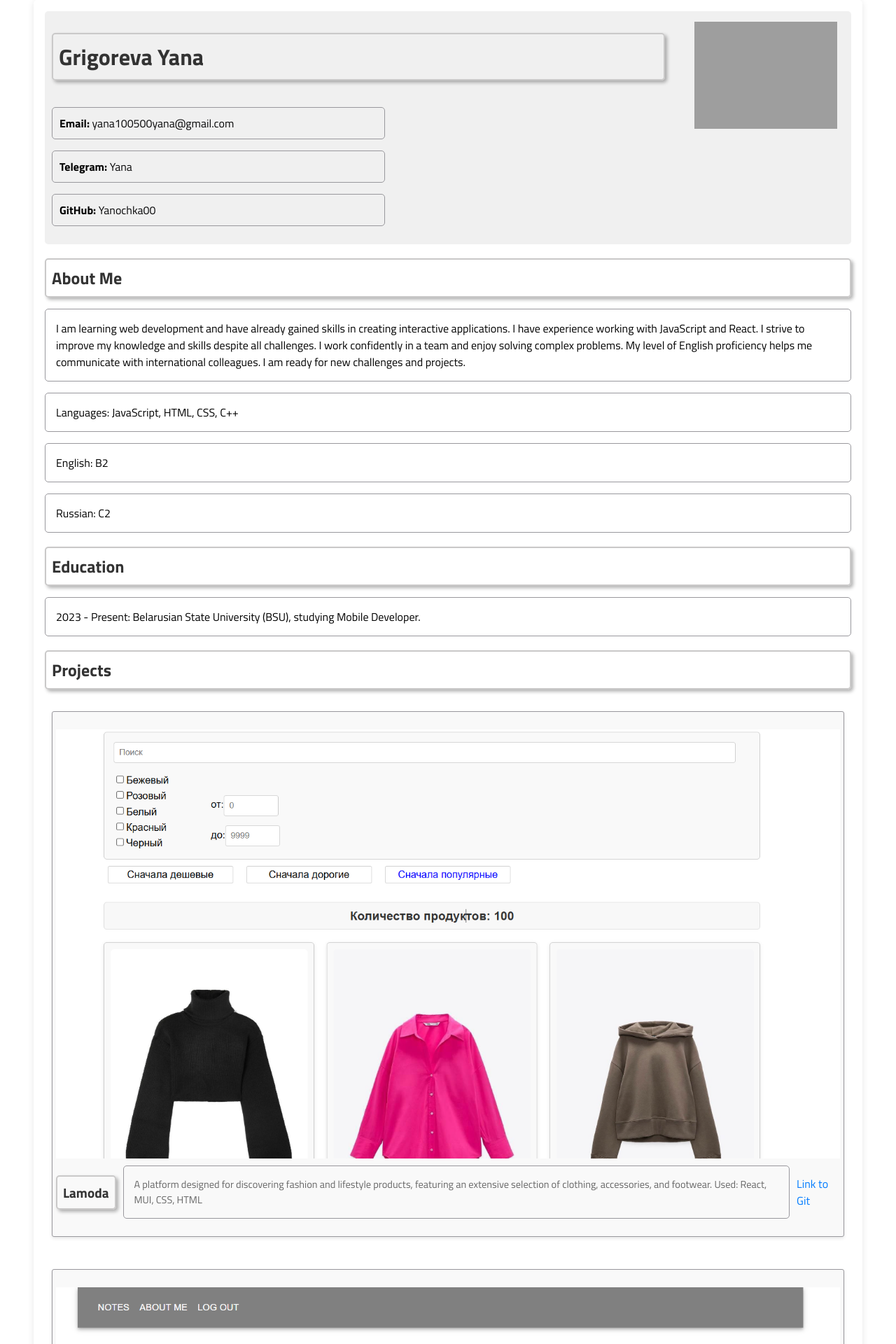
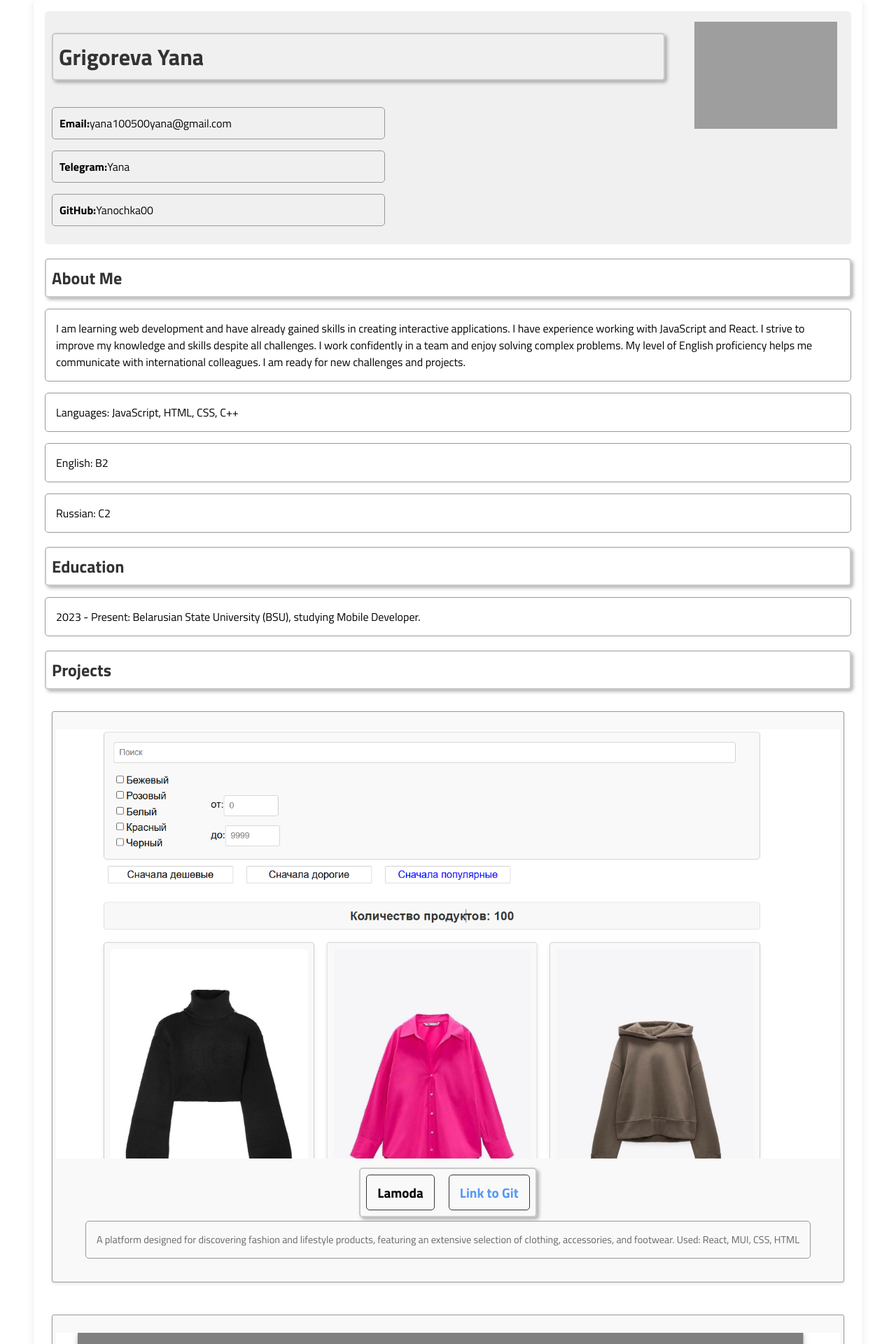
Before and after one commit to Yanochka00/Resume, a React (Vite) app: page / in a window 1280 px wide. Shown: the top 1920 px of the page at 70% size. Built offline with nearby package versions, Linux system fonts and the light colour scheme; grey boxes are pictures that could not be loaded.

Commit message:
комментарий к изменениям

```diff
--- a/src/App.css
+++ b/src/App.css
@@ -158,10 +158,11 @@ p {
 
 .image-description {
     display: flex;
-    align-items: center;
-    justify-content: space-between;
+    flex-direction: column;
+    align-items: center; /* Центрирование содержимого */
     margin-top: 10px;
     color: #555;
+    text-align: center; /* Центрирование текста */
 }
 
 .image-description h3 {
@@ -172,17 +173,7 @@ p {
 .image-description p {
     font-size: 0.9em;
     color: #666;
-    margin: 0 10px;
-}
-
-.image-description a {
-    margin-left: auto;
-    text-decoration: none;
-    color: #007bff;
-}
-
-.image-description a:hover {
-    text-decoration: underline;
+    margin: 5px 0;
 }
 
 ul {
@@ -192,7 +183,10 @@ ul {
     padding: 10px;
     list-style-type: none;
 }
-
+.image-description
+{
+    padding: 3px;
+}
 li {
     flex: 1 1 300px;
     border: 1px solid #99989d;
@@ -201,3 +195,27 @@ li {
     background: #f9f9f9;
     box-shadow: 0 2px 5px rgba(0, 0, 0, 0.1);
 }
+
+.project-title {
+    display: inline-block;
+    padding: 10px 15px;
+    border-radius: 5px;
+    color: black;
+    border: 1px solid #353738;
+    text-decoration: none; /* Убираем подчеркивание по умолчанию */
+}
+
+.github-button {
+    display: inline-block;
+    padding: 10px 15px;
+    color: rgb(85, 151, 250);
+    border-radius: 5px;
+    text-decoration: none; /* Убираем подчеркивание по умолчанию */
+    transition: background-color 0.3s;
+    border: 1px solid #353738;
+    margin-left: 20px;
+}
+.github-button:hover {
+    text-decoration: underline; /* Добавляем нижнее подчеркивание при наведении */
+    color: rgb(71, 73, 73); /* Меняем цвет текста на aqua при наведении */
+}
--- a/src/App.jsx
+++ b/src/App.jsx
@@ -31,7 +31,6 @@ const App = () => {
             description:
                 'A task management application designed to help users efficiently create, organize, and track their tasks. Used: React, CSS, HTML',
             githubLink: 'https://github.com/Yanochka00/To-do.git',
-
             images: [{ src: 'img/to_do.png', alt: 'To Do project image', title: 'Link to Git' }],
         },
     ];
@@ -43,20 +42,20 @@ const App = () => {
                     <h1>Grigoreva Yana</h1>
                     <div className="contact-info">
                         <p>
-                            <a1>Email: </a1>
-                            <a class="email" href="mailto:yana100500yana@gmail.com">
+                            <strong>Email:</strong>
+                            <a className="email" href="mailto:yana100500yana@gmail.com">
                                 yana100500yana@gmail.com
                             </a>
                         </p>
                         <p>
-                            <a1> Telegram: </a1>
-                            <a class="telegram" href="https://t.me/Yaanochka_00">
+                            <strong>Telegram:</strong>
+                            <a className="telegram" href="https://t.me/Yaanochka_00">
                                 Yana
                             </a>
                         </p>
                         <p>
-                            <a1> GitHub: </a1>
-                            <a class="GitHub" href="https://github.com/Yanochka00">
+                            <strong>GitHub:</strong>
+                            <a className="GitHub" href="https://github.com/Yanochka00">
                                 Yanochka00
                             </a>
                         </p>
@@ -100,15 +99,18 @@ const App = () => {
                                                 className="small-image"
                                             />
                                             <div className="image-description">
-                                                <h3>{project.title}</h3>
-                                                <p>{project.description}</p>
+                                                <h3>
+                                                    <a className="project-title">{project.title}</a>
                                                     <a
                                                         href={project.githubLink}
                                                         target="_blank"
                                                         rel="noopener noreferrer"
+                                                        className="github-button"
                                                     >
                                                         {image.title}
                                                     </a>
+                                                </h3>
+                                                <p>{project.description}</p>
                                             </div>
                                         </div>
                                     </section>
```
Lines whose indentation alone changed are shown as unchanged.
